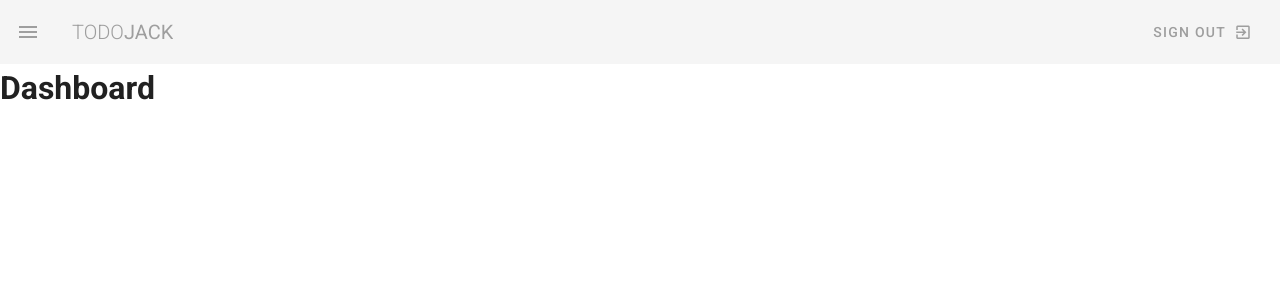
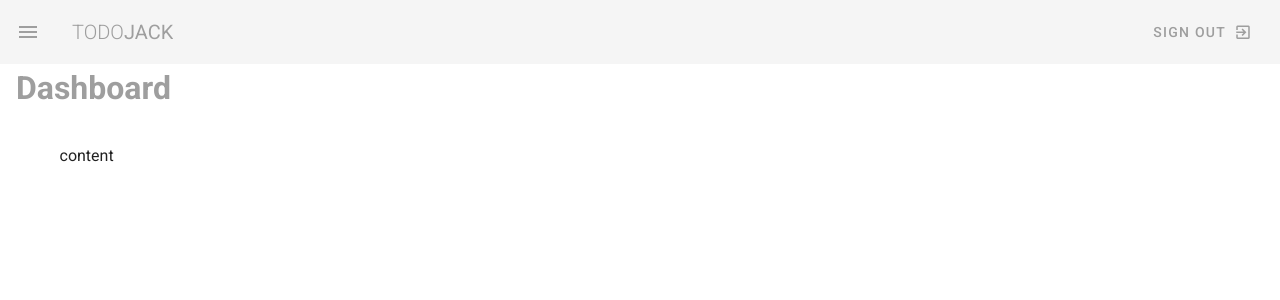
Before and after one commit to GaisericDev/todo, a Vue app: page / in a window 1280 px wide. Shown: the top 300 px of the page. Built offline with nearby package versions, Linux system fonts and the light colour scheme.

Commit message:
add margin and padding to content and text

```diff
--- a/src/App.vue
+++ b/src/App.vue
@@ -1,6 +1,7 @@
 <template>
   <v-app class="grey lighten-4">
-    <v-main><Navbar /><router-view></router-view></v-main>
+    <Navbar />
+    <v-main class="mx-4 mb-4"><router-view></router-view></v-main>
   </v-app>
 </template>
 
--- a/src/views/Dashboard.vue
+++ b/src/views/Dashboard.vue
@@ -1,8 +1,11 @@
 <template>
   <div class="dashboard">
-    <h1>
+    <h1  class="subheading grey--text">
       Dashboard
     </h1>
+    <v-container class="my-5">
+      content
+    </v-container>
   </div>
 </template>
 
--- a/src/views/Projects.vue
+++ b/src/views/Projects.vue
@@ -1,8 +1,11 @@
 <template>
   <div class="projects">
-    <h1>
+    <h1 class="subheading grey--text">
       Projects
     </h1>
+    <v-container class="my-5">
+      content
+    </v-container>
   </div>
 </template>
 
--- a/src/views/Team.vue
+++ b/src/views/Team.vue
@@ -1,8 +1,11 @@
 <template>
   <div class="team">
-    <h1>
+    <h1  class="subheading grey--text">
       Team
     </h1>
+    <v-container class="my-5">
+      content
+    </v-container>
   </div>
 </template>
 
```
